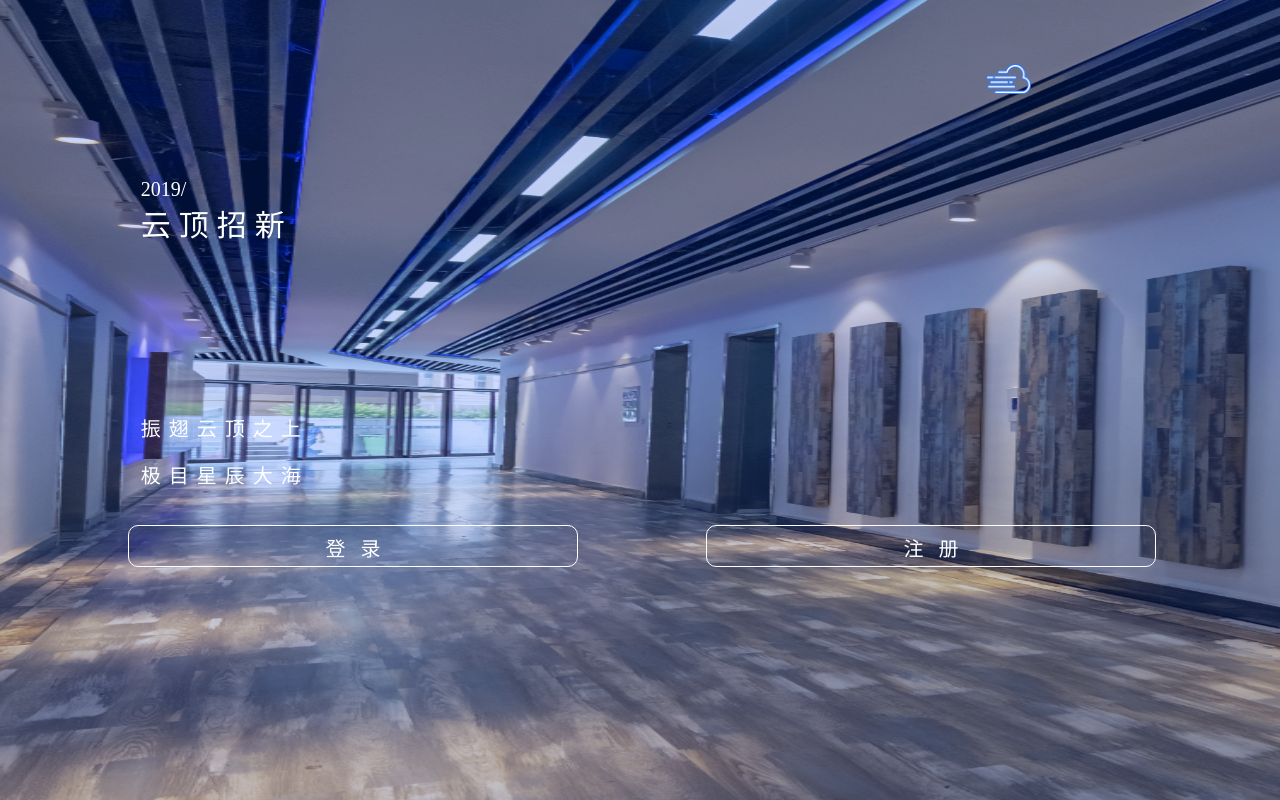
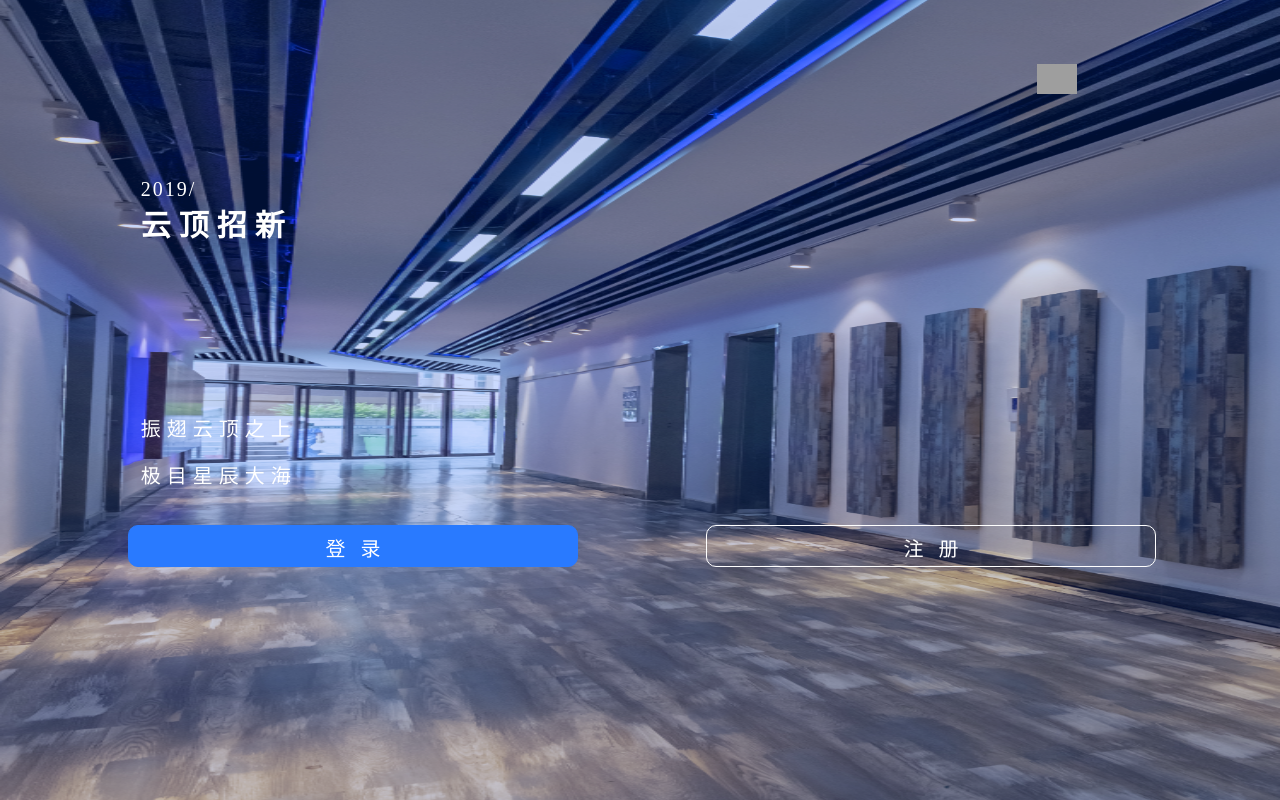
Before and after one commit to Ethan0479/Recruitment_System, a Django app: page / in a window 1280 px wide. Run offline with Django 3.2, Linux system fonts and the light colour scheme; parts of the project's set-up code (start-up, migrations or seed data) failed here and were passed over; some libraries are stand-ins or nearby versions; grey boxes are pictures that could not be loaded.

Commit message:
样式修改

```diff
--- a/apps/freshman/forms.py
+++ b/apps/freshman/forms.py
@@ -41,7 +41,7 @@ class Applyfrom(forms.Form):
 
     def clean_phone(self):
         phone = self.cleaned_data.get('phone')
-        regex = re.compile('^1((3[0-9])|(4[579])|(5[469])|(66)|(7[35678])|(8[0-9])|(9[89]))\\d{8}$')
+        regex = re.compile('^1((3[0-9])|(4[579])|(5[0-9])|(66)|(7[0135678])|(8[0-9])|(9[89]))\\d{8}$')
         if regex.match(phone):
             if Freshman.objects.filter(phone=phone):
                 raise forms.ValidationError('该手机号已提交', code='duplicated phone')
@@ -80,7 +80,7 @@ class ModifyForm(forms.Form):
 
     def clean_phone(self):
         phone = self.cleaned_data.get('phone')
-        regex = re.compile('^1((3[0-9])|(4[579])|(5[469])|(66)|(7[35678])|(8[0-9])|(9[89]))\\d{8}$')
+        regex = re.compile('^1((3[0-9])|(4[579])|(5[0-9])|(66)|(7[0135678])|(8[0-9])|(9[89]))\\d{8}$')
         if regex.match(phone):
             return phone
         else:
--- a/apps/freshman/freshman_templates/index.html
+++ b/apps/freshman/freshman_templates/index.html
@@ -9,10 +9,10 @@
 </head>
 <body>
 <div id="top">
-    <img src="{% static 'img/logo_one.png' %}" alt="" id="YD_logo">
+    <img src="{% static 'img/white-cloud.png' %}" alt="" id="YD_logo">
 </div>
 <div id="center">
-    <p>2019/</p>
+    <p id="year">2019/</p>
     <b>云顶招新</b>
     <div id="slogan">
         <p>振翅云顶之上</p>
--- a/static/css/lkl_css/index.css
+++ b/static/css/lkl_css/index.css
@@ -21,8 +21,18 @@ body{
     height: 115px;
     width: 100%;
 }
-#login,#register{
+#register{
     border: solid 1px #FFFFFF;
+    width: 35%;
+    height: 40px;
+    border-radius: 10px;
+    float: left;
+    margin-left: 10%;
+}
+#login{
+    border: solid 1px #297AFF;
+    color: #ffffff;
+    background-color: #297AFF;
     width: 35%;
     height: 40px;
     border-radius: 10px;
@@ -38,28 +48,36 @@ body{
     top: 7px;
     text-align: center;
 }
-#register:hover,#login:hover{
+#register:hover{
     background-color: #297AFF;
     border: #297AFF;
     transition: 0.5s;
+}
+#login:hover{
+    border: solid 1px #ffffff;
+    background-color: transparent;
+    transition: 1ms;
 }
 #YD_logo{
     max-height: 30px;
     max-width: 45px;
     position: relative;
     top: 64px;
-    left: 77%;
+    left: 81%;
 }
 div p{
     font-size: 20px;
 }
+#year{
+    letter-spacing: 2px;
+}
 div b{
     font-size: 30px;
-    font-weight: 500;
+    font-weight: 700;
     letter-spacing: 8px;
 }
 #slogan{
     font-weight: 100;
     padding-top: 168px;
-    letter-spacing: 8px;
+    letter-spacing: 6px;
 }
--- a/static/css/lkl_css/login.css
+++ b/static/css/lkl_css/login.css
@@ -27,6 +27,9 @@ body{
 #header_top{
     height: 64px;
 }
+a{
+    text-decoration: none;
+}
 #header_main{
     height: 136px;
     width: 89%;
@@ -34,6 +37,7 @@ body{
     position: relative;
     left: 11%;
     font-size: 13px;
+    letter-spacing: 2px;
 }
 #header_main b{
     font-size: 25px;
@@ -300,6 +304,7 @@ input[type=radio]:checked+.female_icon{
     width: 100%;
 }
 .error{
+    letter-spacing: 2px;
     font-size: 10px;
     font-weight: 700;
     text-align: center;
@@ -309,6 +314,7 @@ input[type=radio]:checked+.female_icon{
     bottom:25%;
 }
 .login_error{
+    letter-spacing: 2px;
     font-size: 10px;
     font-weight: 700;
     text-align: center;
--- a/static/js/lkl_js/functions.js
+++ b/static/js/lkl_js/functions.js
@@ -97,7 +97,7 @@ function corrected_pwd() {
 }
 function corrected_phone() {
     var phone = document.getElementById("phone");
-    var reg = /^1((3[0-9])|(4[579])|(5[469])|(66)|(7[35678])|(8[0-9])|(9[89]))\d{8}$/;
+    var reg = /^1((3[0-9])|(4[579])|(5[0-9])|(66)|(7[0135678])|(8[0-9])|(9[89]))\d{8}$/;
     var error = document.getElementById("error");
     var is_match = reg.exec(phone.value);
     if (is_match === null){
```
Also changed, not shown: apps/data/views.py (+41 -41 lines).
